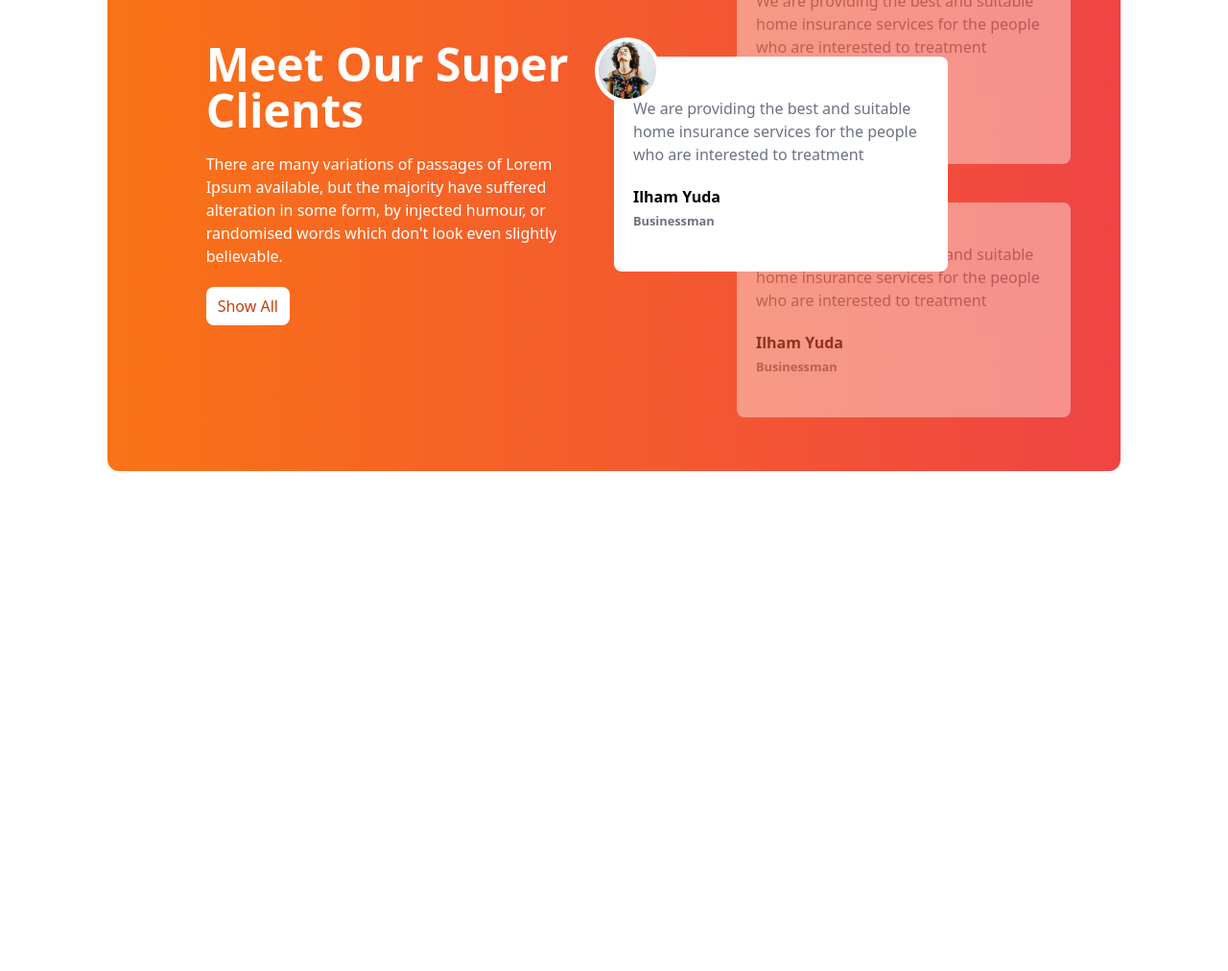
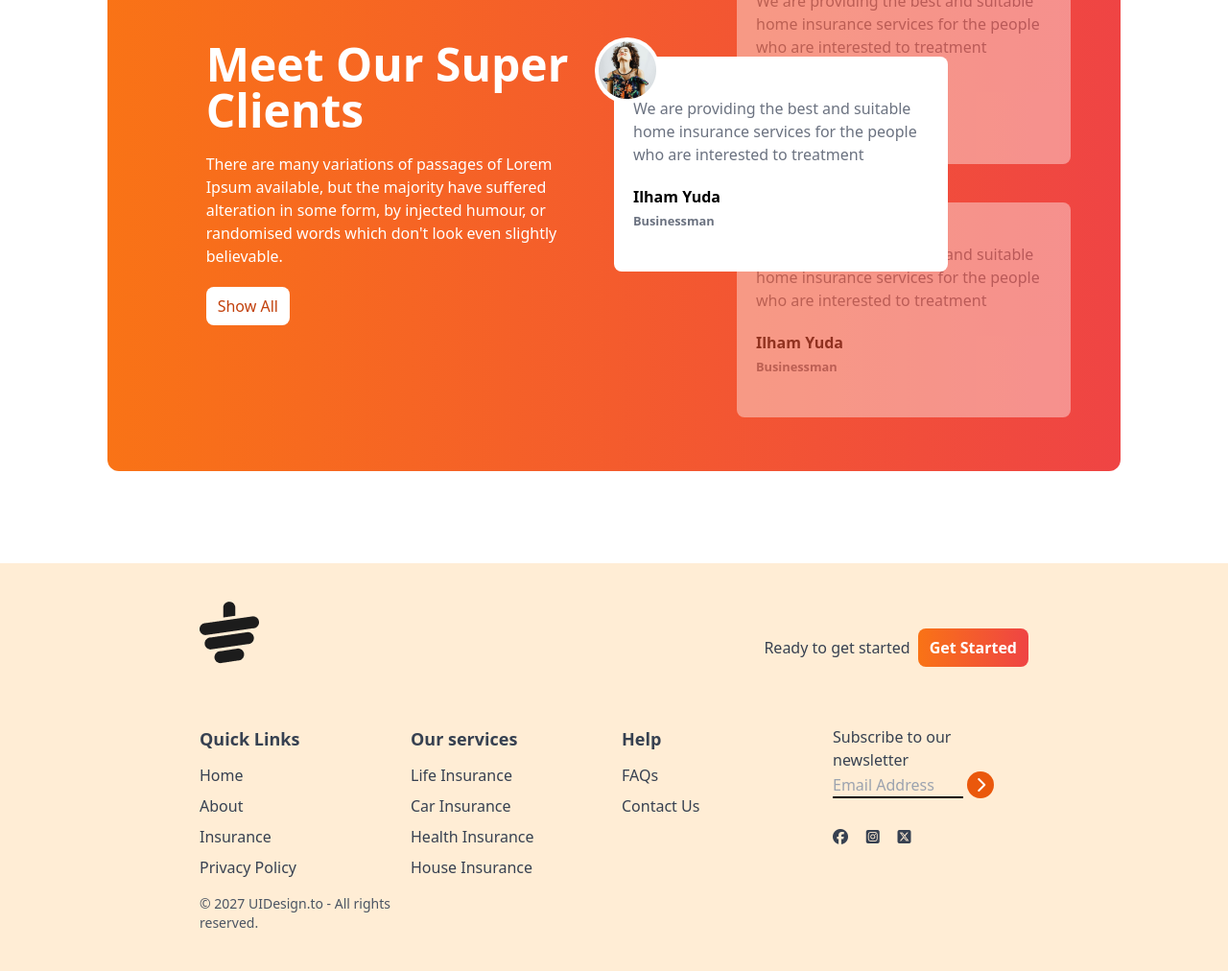
Before and after one commit to adilh-khan/teahouse-website, a plain HTML site: page index.html in a window 1280 px wide. Shown: the part 1937-2949 px from the top of the page at 96% size. Before the commit the page ends 2524 px from the top, so only its background shows below. Drawn offline with nearby package versions, Linux system fonts and the light colour scheme.

Commit message:
footer section completed

```diff
--- a/index.html
+++ b/index.html
@@ -56,7 +56,6 @@
                   </div>
               </div>
          </header>
-
          <!-- Featured Product Section -->
           <section class="py-8 lg:py-24">
           <!-- Title -->
@@ -100,7 +99,6 @@
                  </div>
             </div>
          </section>
-
          <!-- Great Tea Section -->
           <section class="mb-24">
             <div class="grid gap-16 grid:cols-1 lg:grid-cols-2">
@@ -134,7 +132,6 @@
                   </div>
             </div>
           </section>
-
           <!-- Reviews Section -->
            <section class="mb-24">
             <div class="bg-gradient-to-r from-orange-500 to-red-500 rounded-xl grid grid-cols-1 lg:grid-cols-2 text-white px-7 md:px-16">
@@ -184,13 +181,90 @@
                         </div>
                      </div>
                   </div>
-
             </div>
            </section>
-
     </main>
-    <footer>
-
+    <!-- Footer Section -->
+    <footer class="bg-orange-100 text-gray-700 py-10 px-4 md:px-16">
+      <div class="w-9/12 mx-auto">
+         <!-- Logo -->
+          <div class="flex justify-between mb-8">
+            <img class="mb-8" src="images/cup.png" alt="">
+            <div class="flex items-center gap-2">
+               <h4>Ready to get started</h4>
+               <button class="bg-gradient-to-r from-orange-500 to-red-500 px-3 py-2 rounded-lg text-white font-bold">Get Started</button>
+            </div>
+          </div>
+         <!-- Links -->
+         <div class="grid grid-cols-1 md:grid-cols-2 lg:grid-cols-4 gap-4">
+            <!-- First Colum -->
+             <div>
+               <h3 class="font-semibold text-lg mb-3">Quick Links</h3>
+               <ul class="space-y-2">
+                  <li>
+                     <a class="hover:text-orange-600" href="">Home</a>
+                  </li>
+                  <li>
+                     <a class="hover:text-orange-600" href="">About</a>
+                  </li>
+                  <li>
+                     <a class="hover:text-orange-600" href="">Insurance</a>
+                  </li>
+                  <li>
+                     <a class="hover:text-orange-600" href="">Privacy Policy</a>
+                  </li>
+               </ul>
+             </div>
+             <!-- Second Colum -->
+             <div>
+               <h3 class="font-semibold text-lg mb-3">Our services</h3>
+               <ul class="space-y-2">
+                  <li>
+                     <a class="hover:text-orange-600" href="">Life Insurance</a>
+                  </li>
+                  <li>
+                     <a class="hover:text-orange-600" href="">Car Insurance</a>
+                  </li>
+                  <li>
+                     <a class="hover:text-orange-600" href="">Health Insurance</a>
+                  </li>
+                  <li>
+                     <a class="hover:text-orange-600" href="">House Insurance</a>
+                  </li>
+               </ul>
+             </div>
+             <!-- Third Colum -->
+             <div>
+               <h3 class="font-semibold text-lg mb-3">Help</h3>
+               <ul class="space-y-2">
+                  <li>
+                     <a class="hover:text-orange-600" href="">FAQs</a>
+                  </li>
+                  <li>
+                     <a class="hover:text-orange-600" href="">Contact Us</a>
+                  </li>
+               </ul>
+             </div>
+             <!-- Fourth Colum -->
+              <div>
+               <h3>Subscribe to our newsletter</h3>
+               <div class="flex flec-col space-y-2">
+                  <div>
+                     <input class="bg-transparent border-b-2 border-black w-4/6" placeholder="Email Address" type="text">
+                     <i class="rounded-full text-white w-7 h-7 bg-orange-600 fa-solid fa-chevron-right inline-flex justify-center items-center"></i>
+                     <div class="flex w-2/5 mb-2 mt-8 justify-between">
+                        <i class="fa-brands fa-facebook"></i>
+                        <i class="fa-brands fa-square-instagram"></i>
+                        <i class="fa-brands fa-square-x-twitter"></i>
+                     </div>
+                  </div>
+               </div>
+              </div>
+             <!-- Copy Right Info -->
+             <div>
+               <p class="text-sm text-gray-600">© 2027 UIDesign.to - All rights reserved.</p>
+             </div>
+         </div>
     </footer>
 </body>
 </html>
```
